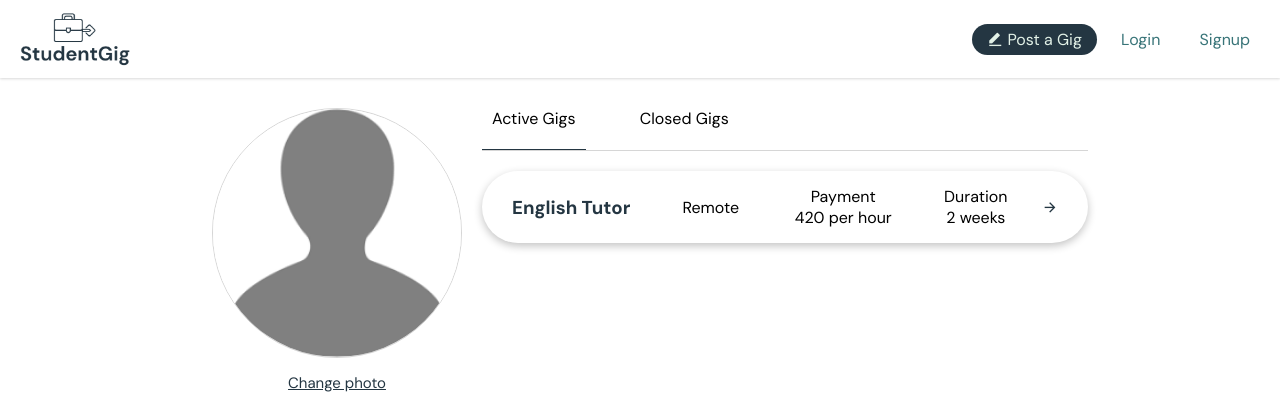
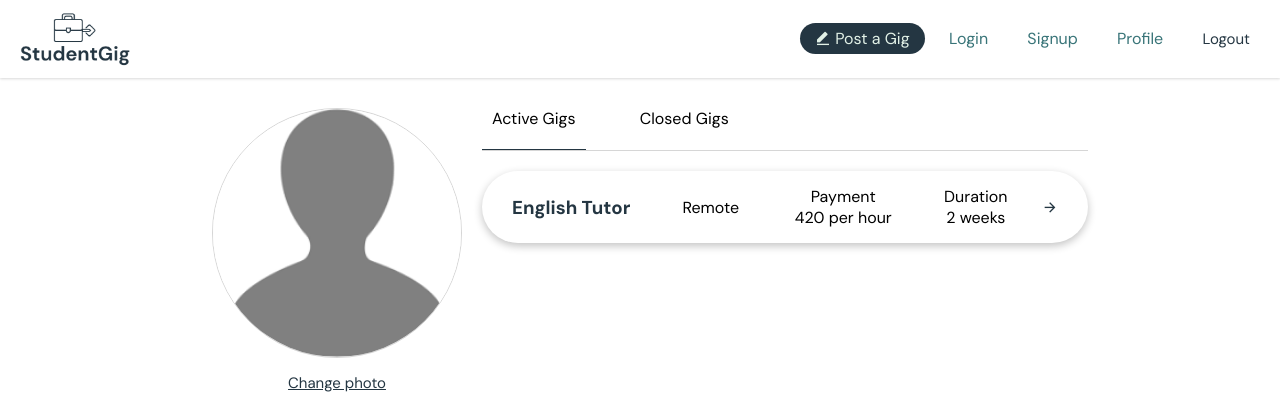
Before and after one commit to markjasongalang/studentgig, a PHP site: page /gig-creator-profile.php in a window 1280 px wide. Shown: the top 414 px of the page. Run offline with PHP 8.4, Linux system fonts and the light colour scheme.

Commit message:
added other nav items

```diff
--- a/css/style.css
+++ b/css/style.css
@@ -76,8 +76,7 @@ nav li a {
     transition: color 0.3s ease, background-color 0.3s;
 }
 
-nav li a:hover,
-nav .active {
+nav li a:hover {
     color: var(--extra-color);
     background-color: var(--secondary-color);
 }
@@ -85,6 +84,17 @@ nav .active {
 nav .special-link {
     color: var(--extra-color);
     background-color: var(--primary-color);
+}
+
+nav #logout-btn {
+    margin: 0 !important;
+    padding: 5px 15px !important;
+    text-decoration: none;
+
+    &:hover {
+        color: var(--extra-color) !important;
+        background-color: var(--secondary-color) !important;
+    }
 }
 
 .container {
--- a/partials/header.php
+++ b/partials/header.php
@@ -1,3 +1,12 @@
+<?php
+    if ($_SERVER['REQUEST_METHOD'] == 'POST' && isset($_POST['logout_btn'])) {
+        // TODO: Logout
+
+        header('Location: ./login');
+        exit;
+    }
+?>
+
 <!DOCTYPE html>
 <html lang="en">
     <head>
@@ -25,5 +34,12 @@
                 <li><a class="special-link" href="./post-a-gig"><i class="ri-edit-fill"></i> Post a Gig</a></li>
                 <li><a href="./login">Login</a></li>
                 <li><a href="./signup">Signup</a></li>
+                <li><a href="./">Profile</a></li>
+
+                <li>
+                    <form action="<?php echo htmlspecialchars($_SERVER['PHP_SELF']); ?>" method="POST">
+                        <input name="logout_btn" id="logout-btn" class="text-btn" type="submit" value="Logout">
+                    </form>
+                </li>
             </ul>
         </nav>
```
